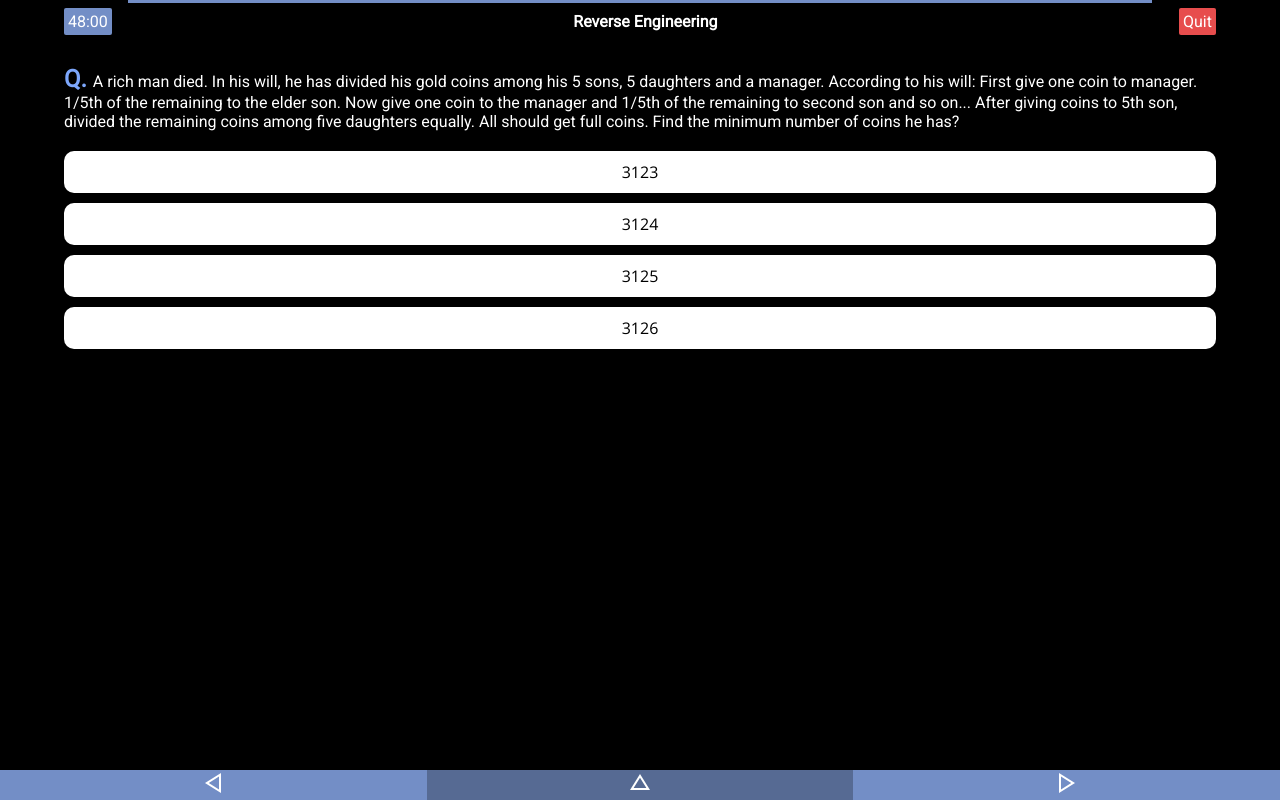
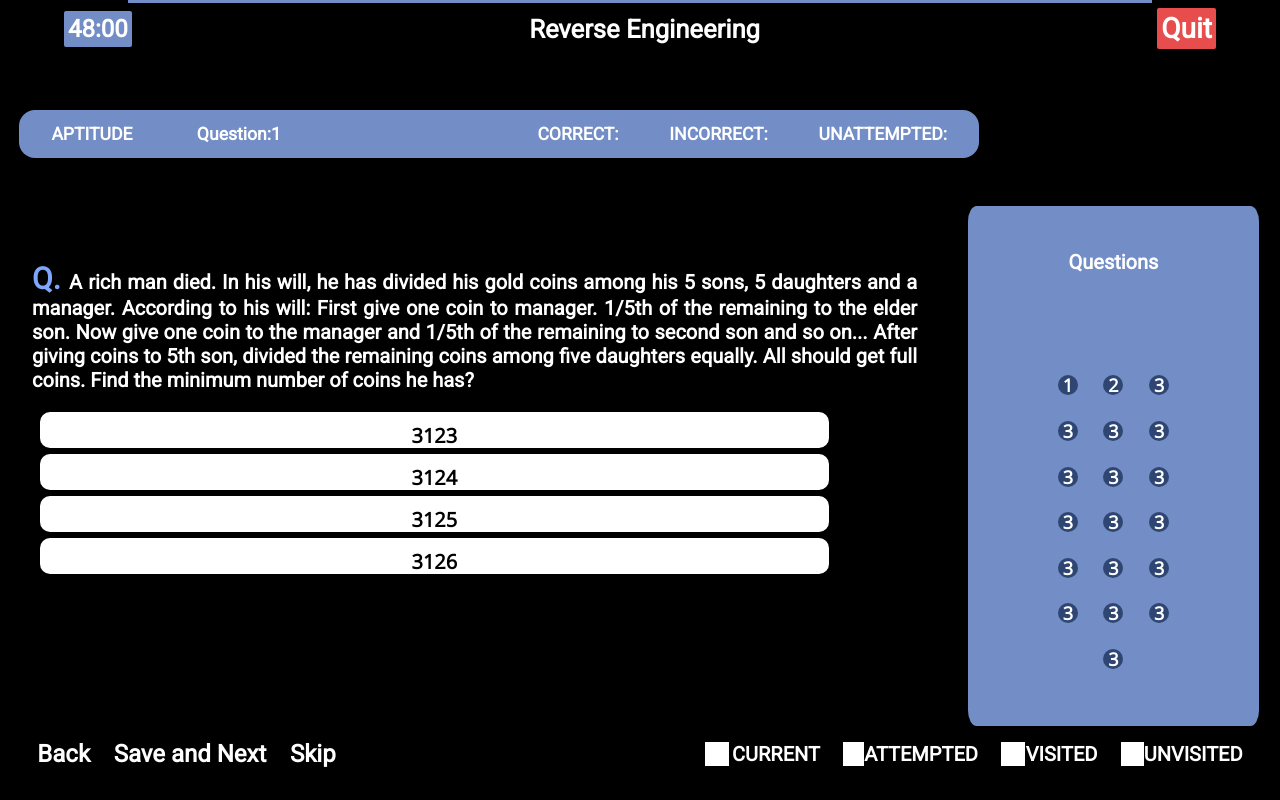
Before and after one commit to sarthak-sehgal/revengg-2018, a plain HTML site: page index.html in a window 1280 px wide. Drawn offline with nearby package versions, Linux system fonts and the light colour scheme.

Commit message:
Desktop site started

```diff
--- a/index.html
+++ b/index.html
@@ -7,6 +7,7 @@
   <link rel="stylesheet" href="style.css" type="text/css">
 </head>
 <body>
+  <div class="wrapper">
     <div id="top">
       <div class="time-bar">
         <div class="bar"></div>
@@ -32,10 +33,21 @@
         <img src="arrow.svg">
       </div>
     </div>
+    <div class="question-type-display">
+        <div class="type">APTITUDE</div>
+        <div class="question-number">Question:1 </div>
+        <div class="information">
+          <div class="correct">CORRECT:</div>
+          <div class="incorrect">INCORRECT:</div>
+          <div class="unattempted">UNATTEMPTED:</div>
+        </div>
+    </div>
+    <div class="question-window-wrapper">
       <div id="ques-list">
         <div class="cross">
           <img height="40px" width="40px" src="close.svg">
         </div>
+        <div class="question-container">
           <div class="ques-list-title">
             Questions
           </div>
@@ -62,6 +74,7 @@
 
           </div>
         </div>
+      </div>
       <div id="container">
         <div class="question">
            A rich man died. In his will, he has divided his gold coins among his 5 sons, 5 daughters and a manager. According to his will: First give one coin to manager. 1/5th of the remaining to the elder son. Now give one coin to the manager and 1/5th of the remaining to second son and so on... After giving coins to 5th son, divided the remaining coins among five daughters equally. All should get full coins. Find the minimum number of coins he has?
@@ -72,6 +85,30 @@
           <span>3125</span>
           <span>3126</span>
         </div>
+      </div>
+    </div>
+      <div class="other-options">
+        <div class="back">Back</div>
+        <div class="save">Save and Next</div>
+        <div class="skip">Skip</div>
+        <div class="current">
+          <div class="current-color"></div>
+          <div class="current-text">CURRENT</div>
+        </div>
+        <div class="attempted">
+          <div class="attempted-color"></div>
+          <div class="attempted-text">ATTEMPTED</div>
+        </div>
+        <div class="visited">
+          <div class="visited-color"></div>
+          <div class="visited-text">VISITED</div>
+        </div>
+        <div class="unvisited">
+          <div class="unvisited-color"></div>
+          <div class="unvisited-text">UNVISITED</div>
+        </div>
+      </div>
+  </div>
     <script src="script.js"></script>
 </body>
 </html>
--- a/style.css
+++ b/style.css
@@ -9,7 +9,7 @@ html, body {
   flex-direction: column;
   align-items: center;
 }
-#top {
+/*#top {
   width: 100%;
   display: flex;
   flex-direction: column;
@@ -160,4 +160,257 @@ html, body {
   background-color: #304672;
   color: #fff;
   border-radius: 50%;
+}*/
+
+/*-------------FOR DESKTOP--------------------*/
+
+.wrapper{
+  display: flex;
+  flex-direction: column;
+  justify-content: space-between;
+  align-items: center;
 }
+/* CSS STYLING FOR TOP BAR */
+#top {
+  width: 100%;
+  display: flex;
+  flex-direction: column;
+  align-items: center;
+  margin-bottom: 30px;
+  height: 7vh;
+}
+#top .time-bar {
+  align-self: left;
+  width: 80%;
+  height: 3px;
+  background-color: #738EC6;
+  margin-bottom: 5px;
+}
+#top .top-bar {
+  width: 90%;
+  display: flex;
+  justify-content: space-between;
+  font-family: 'Roboto', sans-serif;
+  align-items: center;
+}
+#top .top-bar .time {
+  font-family: 'Roboto', sans-serif;
+  font-size: 3vh;
+  font-weight: bold;
+  background: #738EC6;
+  padding: 4px;
+  border-radius: 2px;
+}
+#top .top-bar .title {
+  align-self: center;
+  font-size: 3.2vh;
+  font-weight: bold;
+}
+#top .top-bar .quit {
+  font-family: 'Roboto', sans-serif;
+  font-size: 3.5vh;
+  font-weight: bold;
+  cursor: pointer;
+  background: #E74D4D;
+  padding: 4px;
+  border-radius: 2px;
+}
+
+/* CSS STYLING FOR QUESTION TYPE DISPLAY*/
+.question-type-display {
+  font-family: 'Roboto', sans-serif;
+  font-size: 2.2vh;
+  font-weight: bold;
+  margin-top: 3vh;
+  margin-left: -22vw;
+  width: 75%;
+  height: 6vh;
+  background: #738EC6;
+  display: flex;
+  flex-direction: row;
+  justify-content: space-around;
+  align-items: center;
+  border-radius: 2vh;
+}
+.information {
+  margin-left: 15vw;
+  display: flex;
+  flex-direction: row;
+  justify-content: space-between;
+  align-items: center;
+  width: 32vw;
+}
+
+/* CSS STYLING FOR QUESTION WINDOW AND QUESTION NUMBER*/
+.question-window-wrapper {
+  font-family: 'Roboto', sans-serif;
+  font-size: 2.5vh;
+  font-weight: bold;
+  display: flex;
+  flex-direction: row-reverse;
+  justify-content: space-around;
+  align-items: center;
+  height: 80%;
+}
+
+#container {
+  width: 75%;
+  margin-bottom: 2vh;
+  /*box-sizing: border-box;*/
+  text-align: justify;
+}
+#bottom {
+  display: none;
+}
+
+
+.question::before {
+  content: 'Q. ';
+  font-size: 1.5em;
+  font-weight: bolder;
+  color: #7DA7FC;
+}
+
+.question {
+  font-family: 'Roboto', sans-serif;
+  margin-left: 4vh;
+  margin-top: 2vh;
+}
+
+.question-container {
+  background: #738EC6;
+  border-radius: 3%;
+  display: flex;
+  flex-direction: column;
+  justify-content: space-around;
+  align-items: center;
+  flex-wrap: wrap;
+  width: 80%;
+  height: 65vh;
+  margin-top: 6vh;
+  margin-right: -42vw;
+  margin-left: 4vw;
+}
+
+.options {
+  margin-top: 20px;
+  font-family: 'Open Sans', sans-serif;
+  text-align: center;
+  margin-bottom: 50px;
+}
+.options span {
+  display: block;
+  width: 86%;
+  height: 2vh;
+  padding: 10px 0 10px 0;
+  background-color: #fff;
+  color: #000;
+  margin-bottom: 6px;
+  margin-left: 40px;
+  border-radius: 10px;
+}
+.cross {
+  display: none;
+}
+#ques-list .ques-nums {
+  width: 50%;
+  display: flex;
+/*  flex-direction: column;*/
+  justify-content: center;
+  font-family: 'Open Sans', sans-serif;
+  flex-wrap: wrap;
+}
+#ques-list .ques-nums span {
+  cursor: pointer;
+  padding: 0px;
+  font-size: 18px;
+  height: 20px;
+  width: 20px;
+  margin: 1vw;
+  display: flex;
+  justify-content: center;
+  align-items: center;
+  background-color: #304672;
+  color: #fff;
+  border-radius: 50%;
+}
+
+/* CSS STYLING FOR NEXT AND BACK*/
+
+.other-options {
+  width: 96%;
+  height: 7vh;
+  display: flex;
+  flex-direction: row;
+  justify-content: space-around;
+  align-items: center;
+  font-family: 'Roboto', sans-serif;
+  font-size: 3vh;
+  font-weight: bold;
+  /*clear: both;*/
+}
+.back:hover {
+  cursor: pointer;
+  color: #7DA7FC;
+}
+.save:hover {
+  cursor: pointer;
+  color: #7DA7FC;
+}
+.skip {
+  padding-right: 27vw;
+  cursor: pointer;
+}
+.skip:hover {
+  color: #7DA7FC;
+}
+.current {
+  font-size: 2.5vh;
+  width: 9vw;
+  display: flex;
+  flex-direction: row;
+  justify-content: space-between;
+}
+.current-color {
+  background: #fff;
+  height: 3vh;
+  width: 3vh;
+}
+.attempted {
+  font-size: 2.5vh;
+  width: 10.5vw;
+  display: flex;
+  flex-direction: row;
+  justify-content: space-between;
+}
+.attempted-color {
+  background: #fff;
+  height: 3vh;
+  width: 3vh;
+}
+
+.visited {
+  font-size: 2.5vh;
+  width: 7.5vw;
+  display: flex;
+  flex-direction: row;
+  justify-content: space-between;
+}
+.visited-color {
+  background: #fff;
+  height: 3vh;
+  width: 3vh;
+}
+
+.unvisited {
+  font-size: 2.5vh;
+  width: 9.5vw;
+  display: flex;
+  flex-direction: row;
+  justify-content: space-between;
+}
+.unvisited-color {
+  background: #fff;
+  height: 3vh;
+  width: 3vh;
+}
```
Lines whose indentation alone changed are shown as unchanged.
